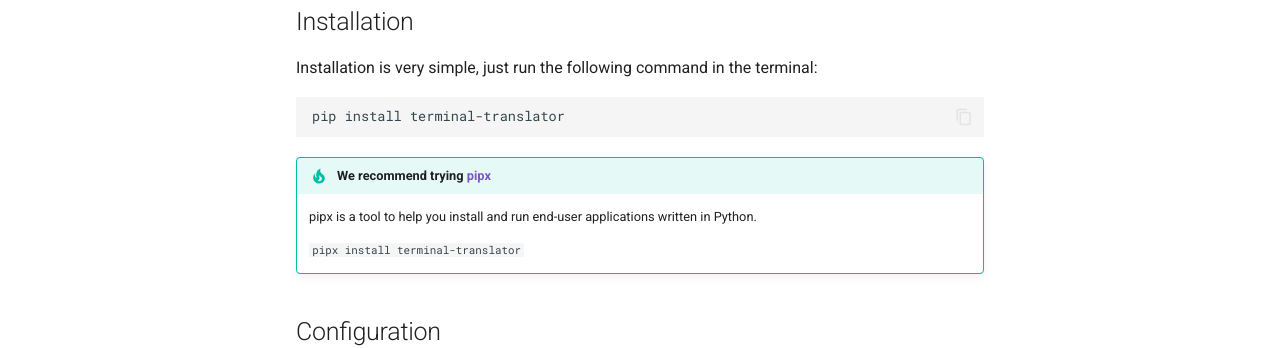
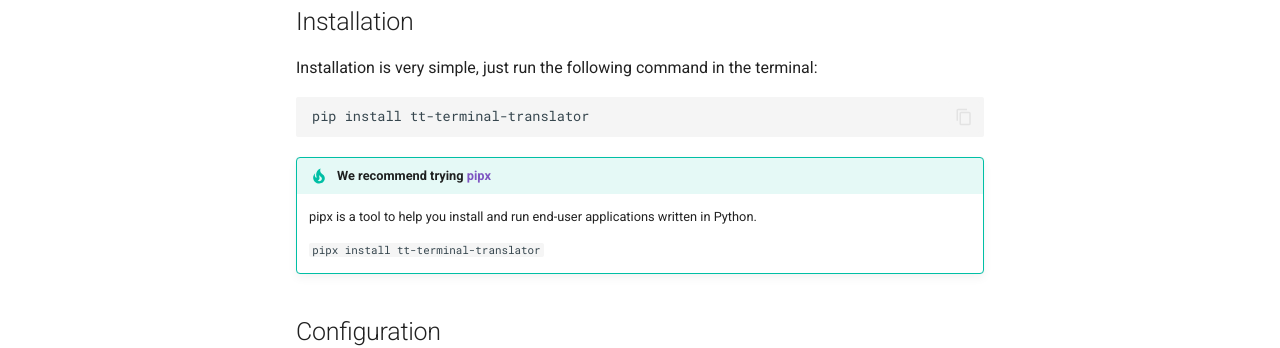
Before and after one commit to gbPagano/terminal-translator, an MkDocs documentation site: the page built from docs/index.md, in a window 1280 px wide and 900 px high. Shown: the part 241-589 px from the top of the window. Built offline with MkDocs 1.6.1 and Material for MkDocs 9.7.7, drawn with Linux system fonts in a browser that asks for light colours; comment, search, counter and statistics services are not loaded.

Commit message:
changing pipy name to tt-terminal-translator

````diff
--- a/docs/index.md
+++ b/docs/index.md
@@ -7,13 +7,13 @@ Terminal Translator is a translation CLI that uses the [Google Cloud API](https:
 Installation is very simple, just run the following command in the terminal:
 
 ```bash
-pip install terminal-translator
+pip install tt-terminal-translator
 ```
 
 !!! tip "We recommend trying [pipx](https://github.com/pypa/pipx){target=_blank}"
     pipx is a tool to help you install and run end-user applications written in Python.
 
-    ```pipx install terminal-translator```
+    ```pipx install tt-terminal-translator```
 
 
 
--- a/pyproject.toml
+++ b/pyproject.toml
@@ -1,5 +1,5 @@
 [tool.poetry]
-name = "terminal-translator"
+name = "tt-terminal-translator"
 version = "0.1.0"
 description = "Terminal Translator is a translation CLI that uses the Google Cloud API. "
 authors = ["gbPagano <guilhermebpagano@gmail.com>"]
````
Also changed, not shown: README.md (+7 -0 lines).
